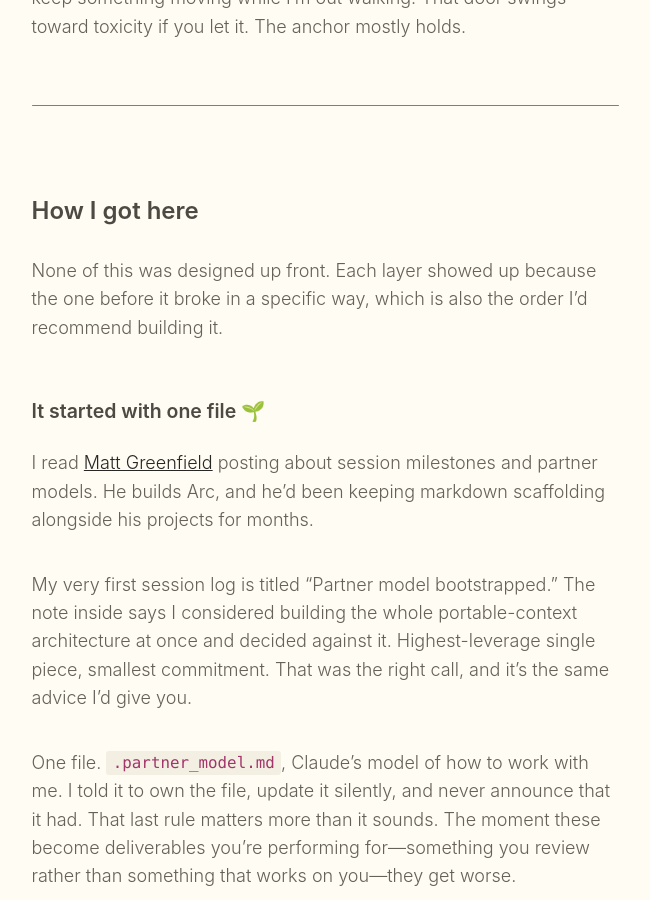
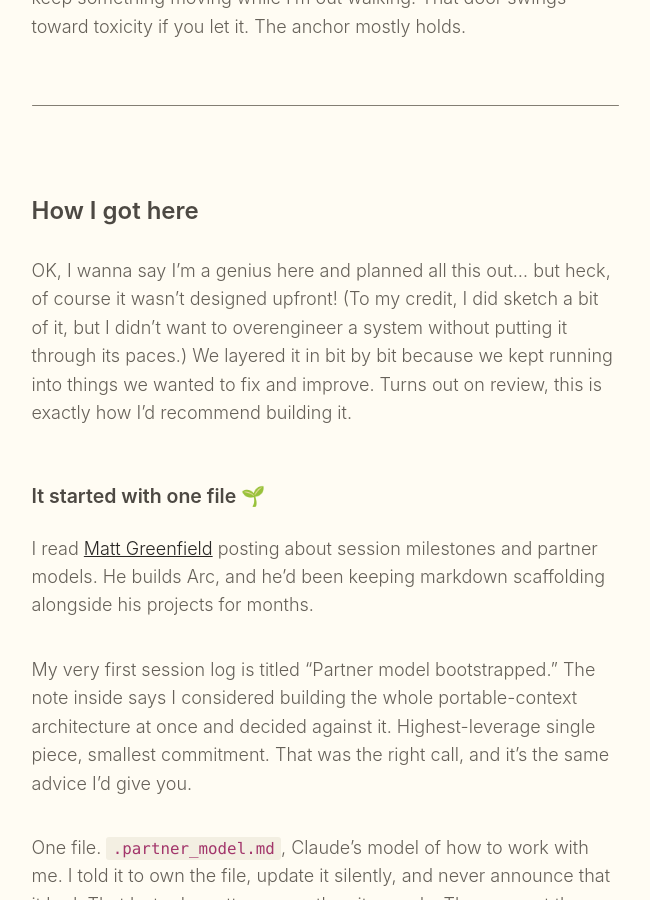
Before and after one commit to paulmederos/pm17, a Jekyll site: the page built from _posts/2026-08-09-how-i-work-with-claude.md, in a window 1280 px wide and 900 px high, scrolled down 6663 px. Shown: the whole window, without its empty margins (315-965 px from the left). Built offline with Jekyll 4.4.1, drawn with Linux system fonts in a browser that asks for light colours; some web fonts are replaced.

Commit message:
Rewrite the "How I got here" opener in my own voice
The old line was tidy and a bit self-serious. This one admits the system
wasn't designed up front, gives the honest caveat that I did sketch some
of it, and lands on the same point: the order it grew in is the order I'd
recommend.

Co-Authored-By: Claude Opus 5 <noreply@anthropic.com>

```diff
--- a/_posts/2026-08-09-how-i-work-with-claude.md
+++ b/_posts/2026-08-09-how-i-work-with-claude.md
@@ -128,7 +128,7 @@ That's the build order. Here's what it costs to keep running, because none of it
 
 ## How I got here
 
-None of this was designed up front. Each layer showed up because the one before it broke in a specific way, which is also the order I'd recommend building it.
+OK, I wanna say I'm a genius here and planned all this out... but heck, of course it wasn't designed upfront! (To my credit, I did sketch a bit of it, but I didn't want to overengineer a system without putting it through its paces.) We layered it in bit by bit because we kept running into things we wanted to fix and improve. Turns out on review, this is exactly how I'd recommend building it.
 
 ### It started with one file 🌱
 
```
